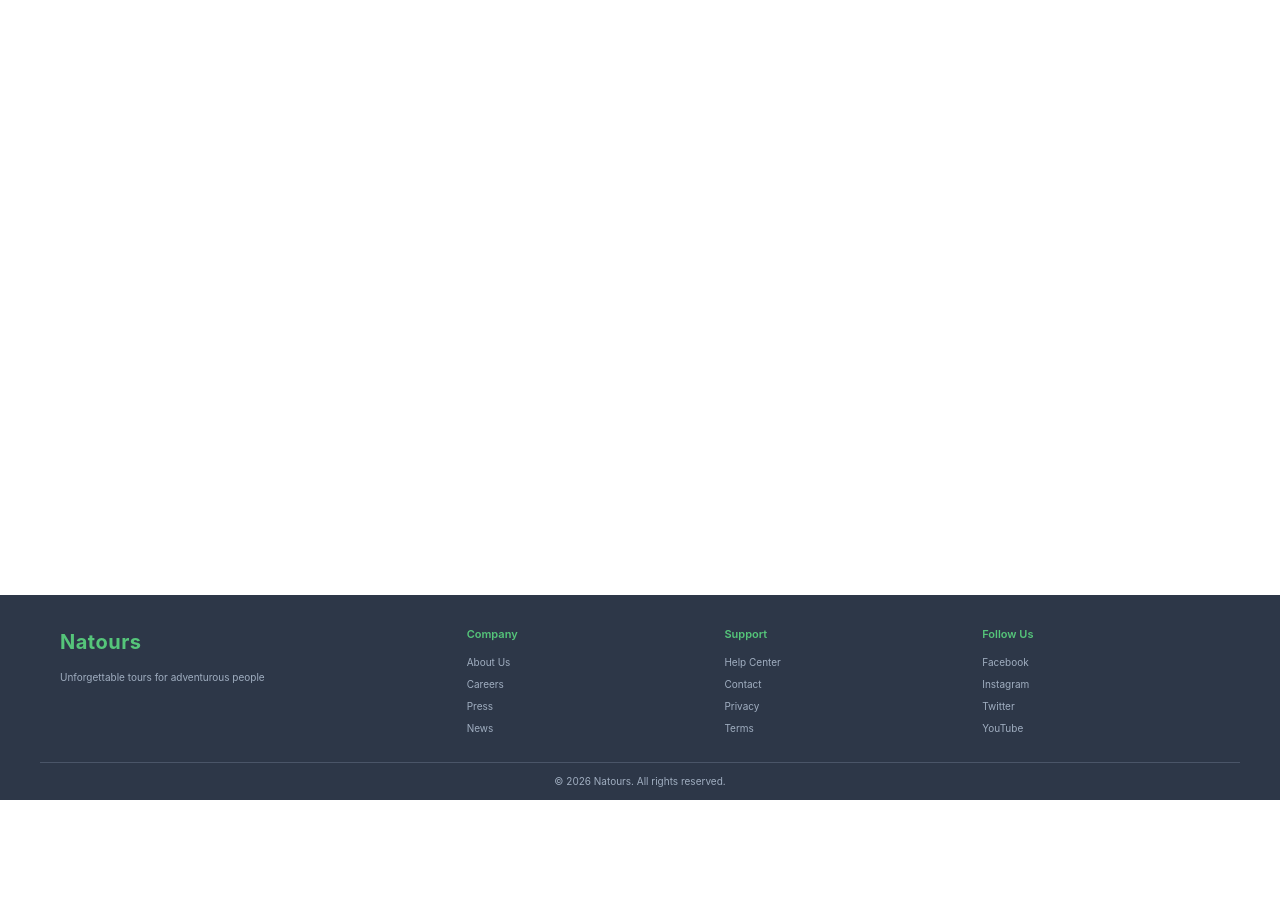
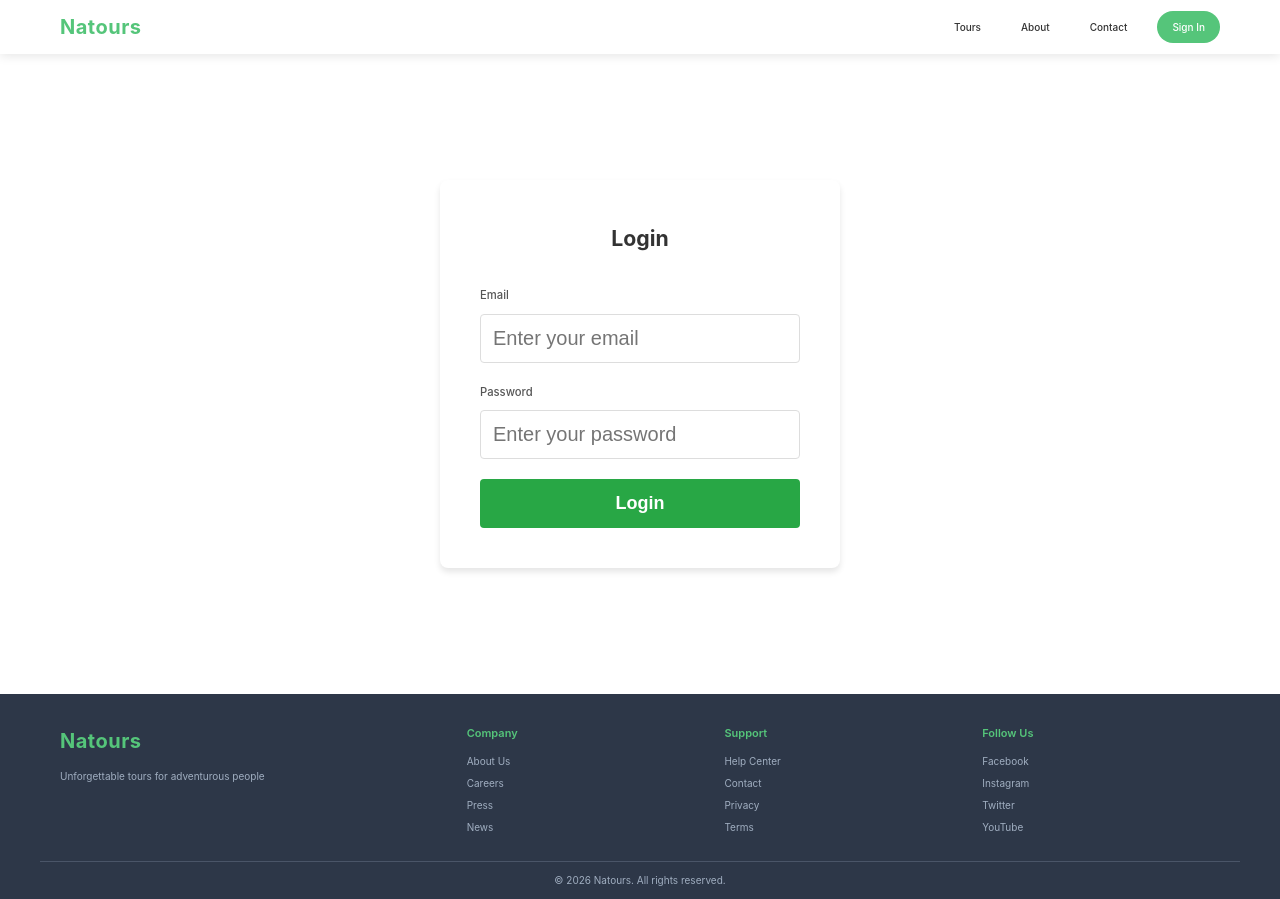
Before and after one commit to John-v77/TypeScript-Travel, a React (Vite) app in the folder frontend/: page /auth in a window 1280 px wide. Before the commit the page ends 800 px from the top, so only its background shows below. Built offline with nearby package versions, Linux system fonts and the light colour scheme.

Commit message:
adds login page

```diff
--- a/frontend/src/App.tsx
+++ b/frontend/src/App.tsx
@@ -5,6 +5,7 @@ import Home from "./routes/Home/home.page";
 import Footer from "./components/Footer/footer.component";
 import ToursPage from "./routes/Tours/tours.page";
 import TourDetails from "./routes/TourDetails/singleTourPage.page";
+import Login from "./routes/Login/login.page";
 
 export const App = () => (
   <div className="App">
@@ -13,6 +14,7 @@ export const App = () => (
         <Route index element={<Home />} />
         <Route path="tours" element={<ToursPage />} />
         <Route path="tour/:slug" element={<TourDetails />} />
+        <Route path="auth" element={<Login />} />
       </Route>
     </Routes>
     <Footer />
--- /dev/null
+++ b/frontend/src/routes/Login/login.page.css
@@ -0,0 +1,113 @@
+.login-container {
+  display: flex;
+  justify-content: center;
+  align-items: center;
+  min-height: 80vh;
+  padding: 20px;
+}
+
+.login-form {
+  background: white;
+  padding: 40px;
+  border-radius: 8px;
+  box-shadow: 0 4px 6px rgba(0, 0, 0, 0.1);
+  width: 100%;
+  max-width: 400px;
+}
+
+.login-form h2 {
+  text-align: center;
+  margin-bottom: 30px;
+  color: #333;
+  font-size: 2.125rem;
+}
+
+.form-group {
+  margin-bottom: 20px;
+}
+
+.form-group label {
+  display: block;
+  margin-bottom: 8px;
+  font-weight: 500;
+  color: #555;
+  font-size: 1.125rem;
+}
+
+.form-group input {
+  width: 100%;
+  padding: 12px;
+  border: 1px solid #ddd;
+  border-radius: 4px;
+  font-size: 20px;
+  transition: border-color 0.3s;
+}
+
+.form-group input:focus {
+  outline: none;
+  border-color: #28a745;
+}
+
+.login-btn {
+  width: 100%;
+  padding: 14px;
+  background-color: #28a745;
+  color: white;
+  border: none;
+  border-radius: 4px;
+  font-size: 18px;
+  font-weight: 600;
+  cursor: pointer;
+  transition: background-color 0.3s;
+}
+
+.login-btn:hover:not(:disabled) {
+  background-color: #218838;
+}
+
+.login-btn:disabled {
+  background-color: #6c757d;
+  cursor: not-allowed;
+}
+
+.error-message {
+  background-color: #f8d7da;
+  color: #721c24;
+  padding: 12px;
+  border-radius: 4px;
+  margin-bottom: 20px;
+  border: 1px solid #f5c6cb;
+}
+
+.success-message {
+  background-color: #d4edda;
+  color: #155724;
+  padding: 12px;
+  border-radius: 4px;
+  margin-bottom: 20px;
+  border: 1px solid #c3e6cb;
+}
+
+.auth-links {
+  text-align: center;
+  margin-top: 1.5rem;
+}
+
+.auth-links p {
+  margin: 0.5rem 0;
+  color: #666;
+  font-size: 1.125rem;
+}
+
+.forgot-password-link,
+.register-link {
+  color: #55c57a;
+  text-decoration: none;
+  font-weight: 500;
+  font-size: 1.125rem;
+}
+
+.forgot-password-link:hover,
+.register-link:hover {
+  text-decoration: underline;
+}
--- /dev/null
+++ b/frontend/src/routes/Login/login.page.tsx
@@ -0,0 +1,127 @@
+import { useState } from "react";
+import "./login.page.css";
+
+import React from "react";
+import { useLoginMutation } from "../../features/authSlice/authApiSlice";
+
+const Login = () => {
+  const [formData, setFormData] = useState({ email: "", password: "" });
+  const [login, { isLoading, error, isSuccess, data }] = useLoginMutation();
+
+  const handleChange = (e: React.ChangeEvent<HTMLInputElement>) => {
+    const { name, value } = e.target;
+    setFormData(prev => ({
+      ...prev,
+      [name]: value,
+    }));
+  };
+  const handleSubmit = async (e: React.FormEvent<HTMLFormElement>) => {
+    e.preventDefault();
+
+    try {
+      const result = await login(formData).unwrap();
+      console.log("User logged in", result.data.user);
+      console.log("Token saved:", result.token);
+    } catch (err: any) {
+      console.error("Login error:", err);
+    }
+  };
+
+  // Handle loading state
+  if (isLoading) {
+    return (
+      <div className="login-container">
+        <div className="login-form">
+          <div style={{ textAlign: "center", padding: "2rem" }}>
+            Logging in...
+          </div>
+        </div>
+      </div>
+    );
+  }
+
+  // Handle error state
+  if (error) {
+    return (
+      <div className="login-container">
+        <div className="login-form">
+          <div style={{ textAlign: "center", padding: "2rem", color: "red" }}>
+            Login failed. Please try again later.
+          </div>
+          <button
+            onClick={() => window.location.reload()}
+            className="login-btn"
+            style={{ marginTop: "1rem" }}
+          >
+            Try Again
+          </button>
+        </div>
+      </div>
+    );
+  }
+
+  // If login is successful, show success message
+  if (isSuccess && data) {
+    const userPhoto = data.data.user.photo || "/img/users/Default.jpg";
+
+    return (
+      <div className="login-container">
+        <div className="login-form">
+          <h2>Login Successful!</h2>
+          <div className="user-profile">
+            <img
+              src={userPhoto}
+              alt={data.data.user.name}
+              className="user-photo"
+            />
+            <div className="success-message">
+              Welcome back, {data.data.user.name}!
+            </div>
+          </div>
+        </div>
+      </div>
+    );
+  }
+
+  return (
+    <div className="login-container">
+      <div className="login-form">
+        <h2>Login</h2>
+
+        <form onSubmit={handleSubmit}>
+          <div className="form-group">
+            <label htmlFor="email">Email</label>
+            <input
+              type="email"
+              id="email"
+              name="email"
+              value={formData.email}
+              onChange={handleChange}
+              required
+              placeholder="Enter your email"
+            />
+          </div>
+
+          <div className="form-group">
+            <label htmlFor="password">Password</label>
+            <input
+              type="password"
+              id="password"
+              name="password"
+              value={formData.password}
+              onChange={handleChange}
+              required
+              placeholder="Enter your password"
+            />
+          </div>
+
+          <button type="submit" className="login-btn" disabled={isLoading}>
+            {isLoading ? "Logging in..." : "Login"}
+          </button>
+        </form>
+      </div>
+    </div>
+  );
+};
+
+export default Login;
```
Also changed, not shown: frontend/src/components/Navbar/navbar.component.tsx (+4 -5 lines), 1 other file (tests, documents, lock files or other folders).
